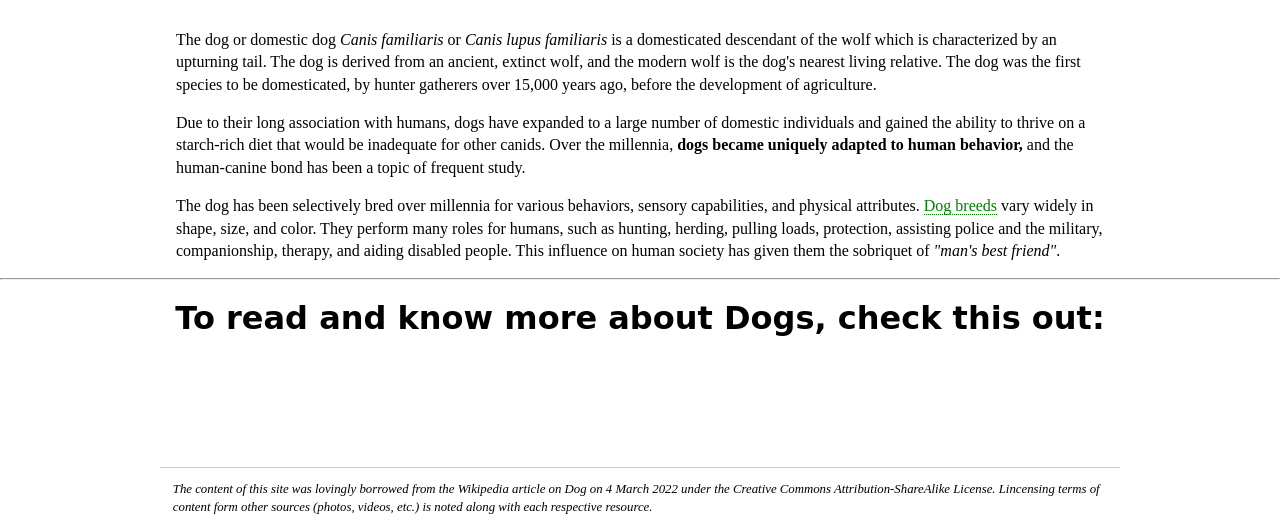
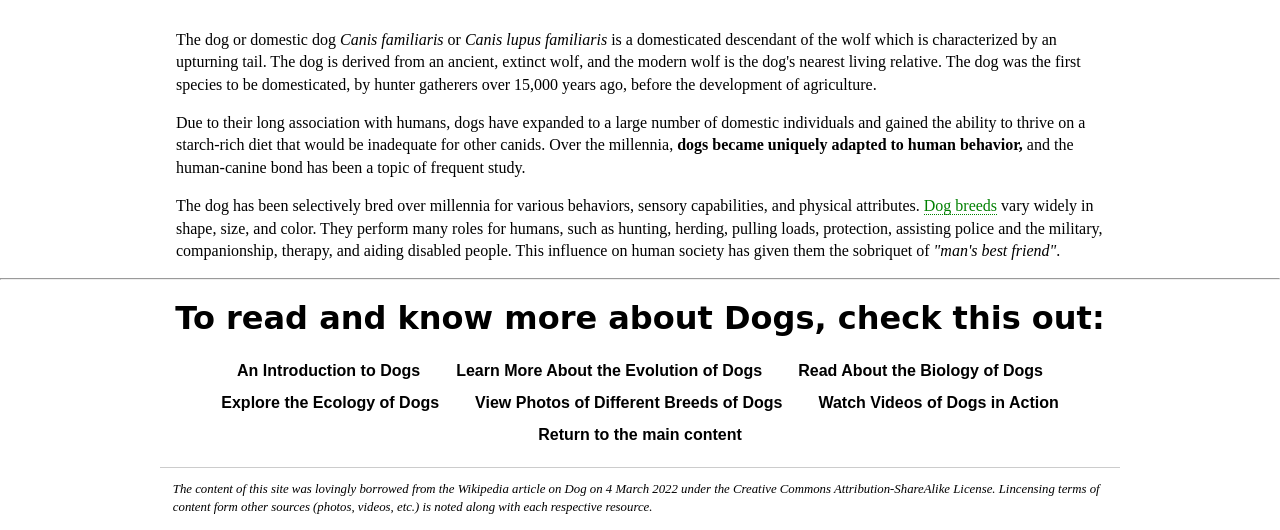
Before and after one commit to RhodaAramide/RhodaAramide.github.io, a plain HTML site: page index.html in a window 1280 px wide. Shown: the part 396-926 px from the top of the page. Drawn offline with Linux system fonts and the light colour scheme.

Commit message:
Setting layout

```diff
--- a/index.html
+++ b/index.html
@@ -50,42 +50,42 @@
                 <li>
                     <a href="index.html">
                         <b class="hidden">An </b>
-                            "Introduction"
+                            Introduction
                         <b class="hidden"> to Dogs</b>
                     </a>
                 </li>
                 <li>
                     <a href="evolution.html">
                         <b class="hidden">Learn More About the</b>
-                            "Evolution"
+                            Evolution
                         <b class="hidden"> of Dogs</b>
                     </a>
                 </li>
                 <li>
                     <a href="biology.html">
                         <b class="hidden">Read About the</b>
-                            "Biology"
+                            Biology
                         <b class="hidden"> of Dogs</b>
                     </a>
                 </li>
                 <li>
                     <a href="ecology.html">
                         <b class="hidden">Explore the</b>
-                            "Ecology"
+                            Ecology
                         <b class="hidden"> of Dogs</b>
                     </a>
                 </li>
                 <li>
                     <a href="photos.html">
                         <b class="hidden">View</b>
-                            "Photos"
+                            Photos
                         <b class="hidden"> of Different Breeds of Dogs</b>
                     </a>
                 </li>
                 <li>
                     <a href="videos.html">
                         <b class="hidden">Watch </b>
-                            "Videos"
+                            Videos
                         <b class="hidden"> of Dogs in Action</b>
                     </a>
                 </li>
--- a/styles.css
+++ b/styles.css
@@ -8,7 +8,6 @@ body {
     -ms-font-smoothing: antialised;
     -o-font-smoothing: antialised;
     display: block;
-    background-color: ;
 }
 div {
     display: block;
@@ -82,7 +81,7 @@ ul {
 }
 #nav-menu a {
     border-radius: 5px 5px 0 0;
-    color: #fff;
+    color: #000;
     line-height: 2em;
     padding: 0 1em;
 }
@@ -123,7 +122,6 @@ a {
 }
 nav ul {
     background: #fff;
-    background-color: ;
     color: #000;
     border-top: 1px solid;
     list-style: none;
```
Also changed, not shown: biology.html (+6 -6 lines), ecology.html (+6 -6 lines), evolution.html (+6 -6 lines), photos.html (+6 -6 lines), videos.html (+6 -6 lines).
